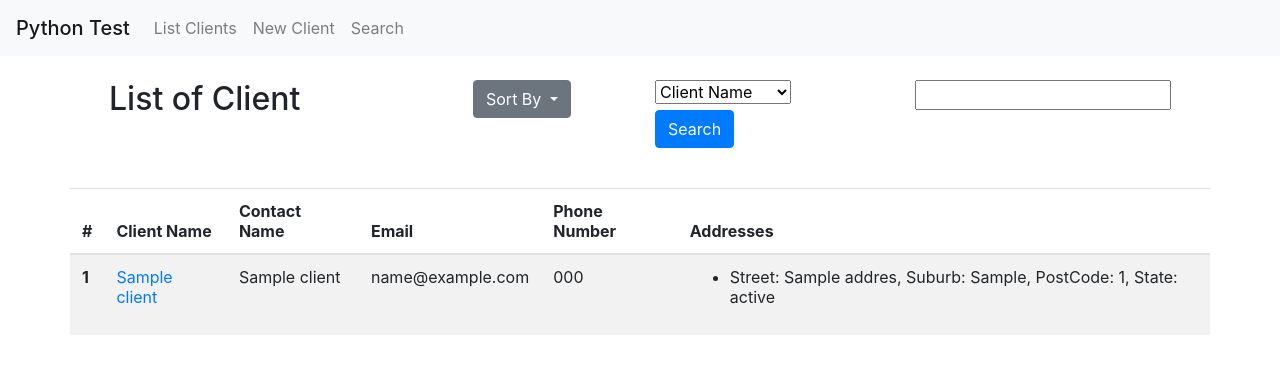
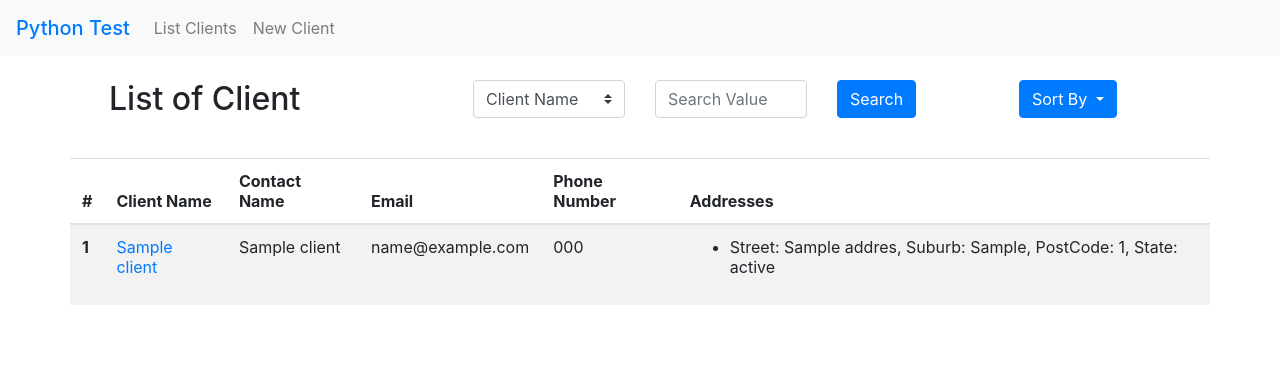
Before and after one commit to abybhamra/django_clients, a Django app: page /clients/ in a window 1280 px wide. Shown: the top 374 px of the page. Run offline with Django 3.2, Linux system fonts and the light colour scheme; tables that the repository leaves empty hold one stand-in row (values such as "Sample post"); some libraries are stand-ins or nearby versions.

Commit message:
cleans the search UI

```diff
--- a/python_test/forms.py
+++ b/python_test/forms.py
@@ -14,5 +14,8 @@ SEARCH_KEY_CHOICES = STATUS_CHOICES = (
 
 
 class ClientSearchForm(forms.Form):
-    search_key = forms.ChoiceField(choices=SEARCH_KEY_CHOICES)
-    search_value = forms.CharField(required=False)
+    search_key = forms.ChoiceField(choices=SEARCH_KEY_CHOICES,
+                                   widget=forms.Select(attrs={'class': 'custom-select', }), )
+    search_value = forms.CharField(required=False,
+                                   widget=forms.TextInput(attrs={'class': "form-control",
+                                                                 'placeholder': "Search Value"}), )
--- a/python_test/templates/base.html
+++ b/python_test/templates/base.html
@@ -8,7 +8,9 @@
 </head>
 <body>
 <nav class="navbar navbar-expand-lg navbar-light bg-light">
-    <span class="navbar-brand mb-0 h1">Python Test</span>
+    <span class="navbar-brand mb-0 h1">
+        <a href="{% url 'home' %}"> Python Test </a>
+    </span>
     <div class="collapse navbar-collapse" id="navbarNav">
     <ul class="navbar-nav">
       <li class="nav-item">
@@ -16,9 +18,6 @@
       </li>
       <li class="nav-item">
         <a class="nav-link" href="{% url 'client-create' %}">New Client</a>
-      </li>
-      <li class="nav-item">
-        <a class="nav-link" href="#">Search</a>
       </li>
     </ul>
   </div>
--- a/python_test/templates/client/list.html
+++ b/python_test/templates/client/list.html
@@ -4,20 +4,6 @@
 <div class="row p-4">
     <div class="col-md-4">
         <h2>List of Client</h2>
-    </div>
-    <div class="col-md-2">
-        <div class="dropdown">
-            <button class="btn btn-secondary dropdown-toggle" type="button" id="dropdownMenuButton"
-                    data-toggle="dropdown" aria-haspopup="true" aria-expanded="false">
-                Sort By
-            </button>
-            <div class="dropdown-menu" aria-labelledby="dropdownMenuButton">
-                <a class="dropdown-item" href="/clients/?sort_by=client_name">Name</a>
-                <a class="dropdown-item" href="/clients/?sort_by=email">Email</a>
-                <a class="dropdown-item" href="/clients/?sort_by=phone_number">Phone Number</a>
-                <a class="dropdown-item" href="/clients/?sort_by=suburb">Suburb</a>
-            </div>
-        </div>
     </div>
     <div class="col-md-6">
         <form method="GET" action="/clients" class="search-form">
@@ -33,6 +19,20 @@
                 </div>
             </div>
         </form>
+    </div>
+        <div class="col-md-2">
+        <div class="dropdown">
+            <button class="btn btn-primary dropdown-toggle" type="button" id="dropdownMenuButton"
+                    data-toggle="dropdown" aria-haspopup="true" aria-expanded="false">
+                Sort By
+            </button>
+            <div class="dropdown-menu" aria-labelledby="dropdownMenuButton">
+                <a class="dropdown-item" href="/clients/?sort_by=client_name">Name</a>
+                <a class="dropdown-item" href="/clients/?sort_by=email">Email</a>
+                <a class="dropdown-item" href="/clients/?sort_by=phone_number">Phone Number</a>
+                <a class="dropdown-item" href="/clients/?sort_by=suburb">Suburb</a>
+            </div>
+        </div>
     </div>
 </div>
 <div class="row">
--- a/python_test/urls.py
+++ b/python_test/urls.py
@@ -21,7 +21,7 @@ from python_test.views import ClientListView, ClientDetailView, ClientCreateView
 
 urlpatterns = [
     url(r'^admin/', admin.site.urls),
-    url(r'^$', TemplateView.as_view(template_name="home.html")),
+    url(r'^$', TemplateView.as_view(template_name="home.html"), name='home'),
     path('clients/', ClientListView.as_view(), name='client-list'),
     path('clients/<int:pk>/', ClientDetailView.as_view(), name='client-detail'),
     path('clients/new/', ClientCreateView.as_view(), name='client-create'),
```
